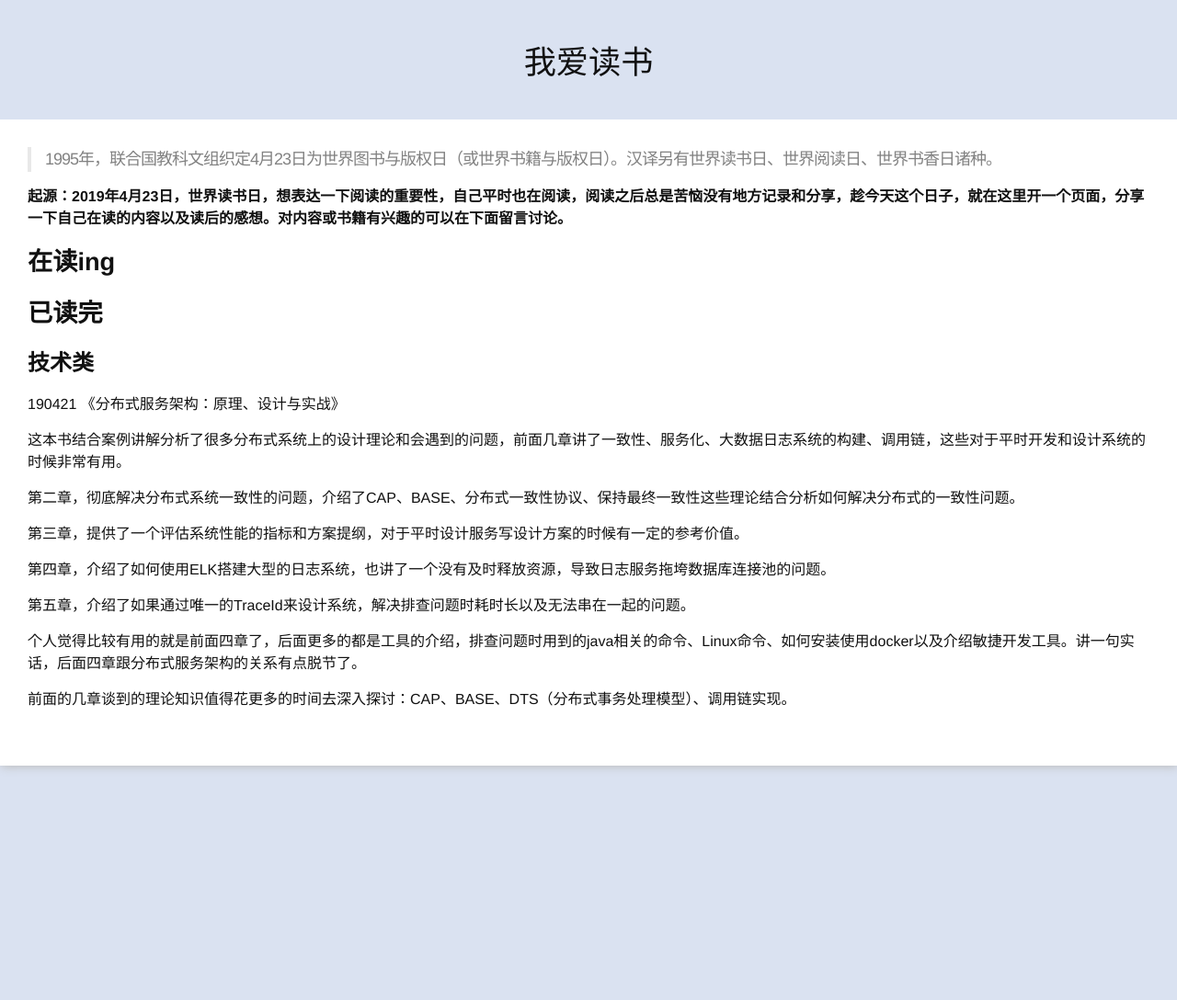
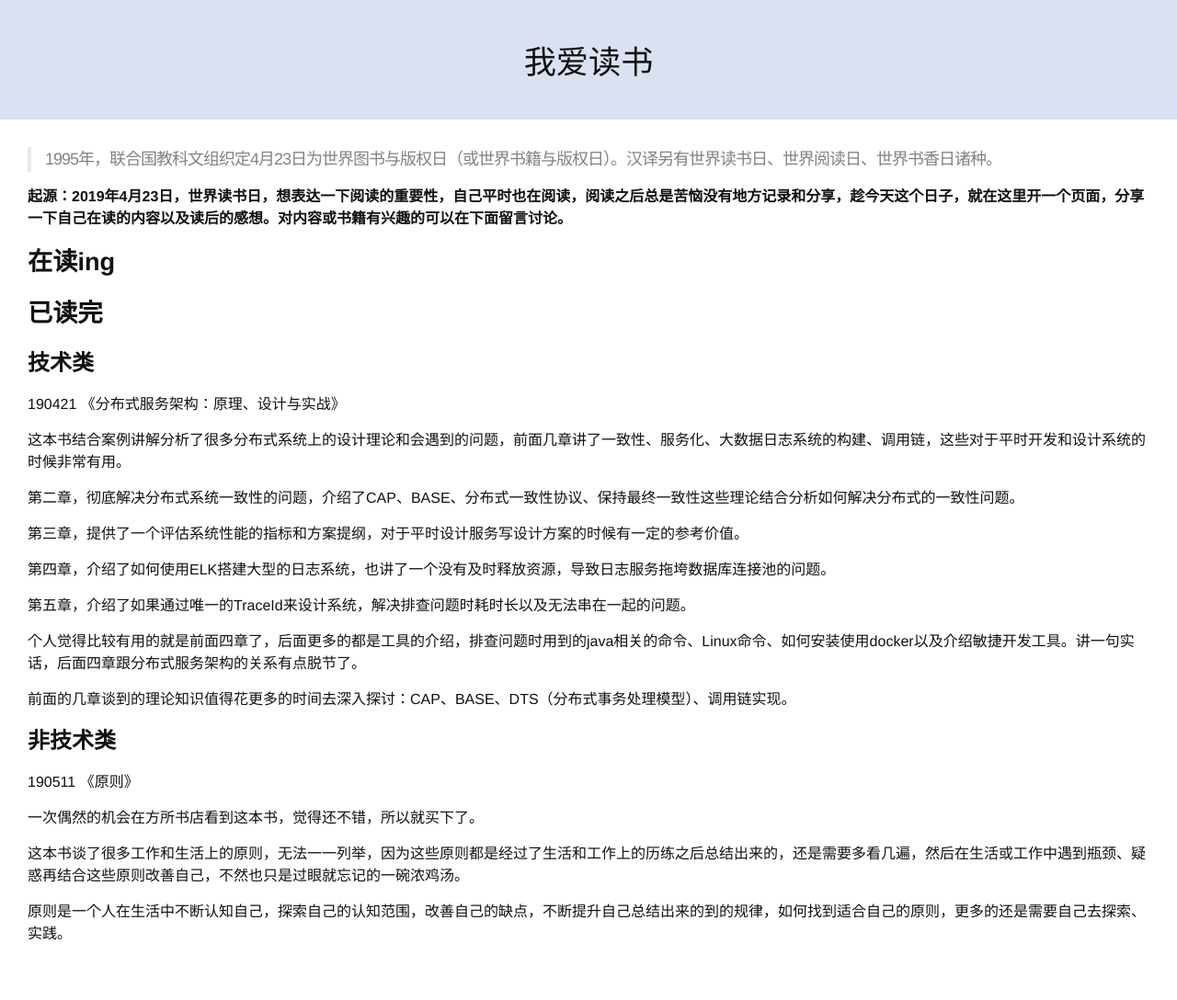
Before and after one commit to hoohack/hoohack.github.io, a Jekyll site: the page built from reading.md, in a window 1280 px wide. Shown: the whole page at 92% size. Built offline with Jekyll 4.4.1, drawn with Linux system fonts in a browser that asks for light colours; comment, search, counter and statistics services are not loaded; before the commit the page ends 900 px from its top, so only the background shows below that.

Commit message:
read principle

```diff
--- a/reading.md
+++ b/reading.md
@@ -28,3 +28,12 @@ permalink: /reading/
 个人觉得比较有用的就是前面四章了，后面更多的都是工具的介绍，排查问题时用到的java相关的命令、Linux命令、如何安装使用docker以及介绍敏捷开发工具。讲一句实话，后面四章跟分布式服务架构的关系有点脱节了。
 
 前面的几章谈到的理论知识值得花更多的时间去深入探讨：CAP、BASE、DTS（分布式事务处理模型）、调用链实现。
+
+### 非技术类
+190511 《原则》
+
+一次偶然的机会在方所书店看到这本书，觉得还不错，所以就买下了。
+
+这本书谈了很多工作和生活上的原则，无法一一列举，因为这些原则都是经过了生活和工作上的历练之后总结出来的，还是需要多看几遍，然后在生活或工作中遇到瓶颈、疑惑再结合这些原则改善自己，不然也只是过眼就忘记的一碗浓鸡汤。
+
+原则是一个人在生活中不断认知自己，探索自己的认知范围，改善自己的缺点，不断提升自己总结出来的到的规律，如何找到适合自己的原则，更多的还是需要自己去探索、实践。
```
